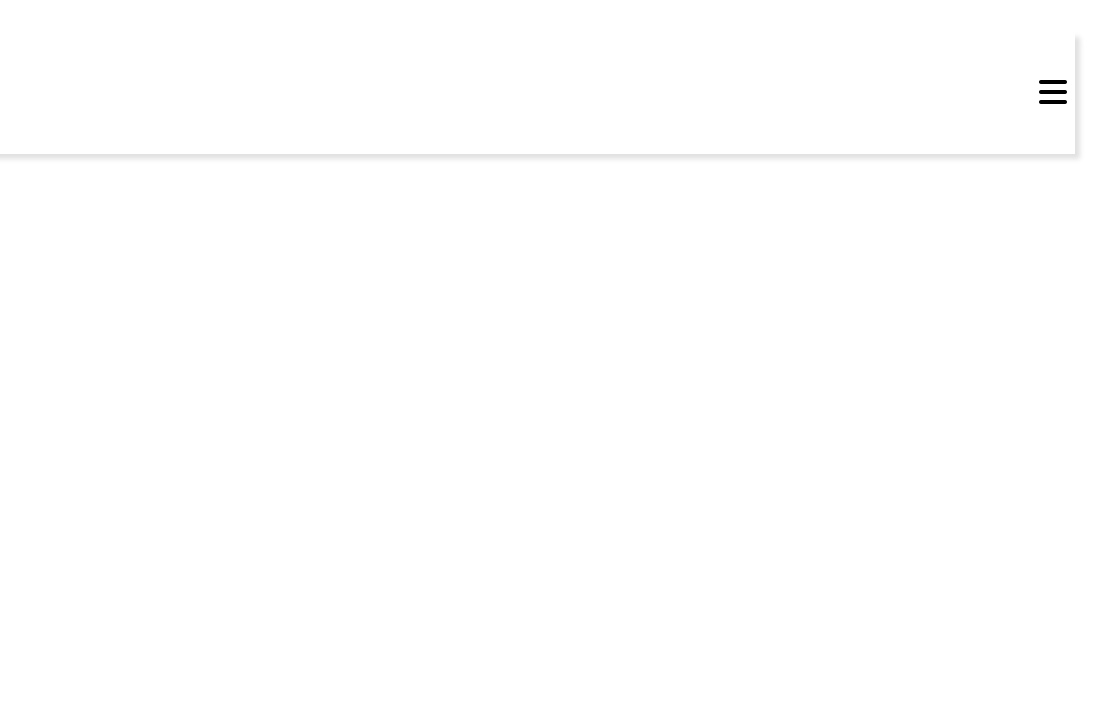
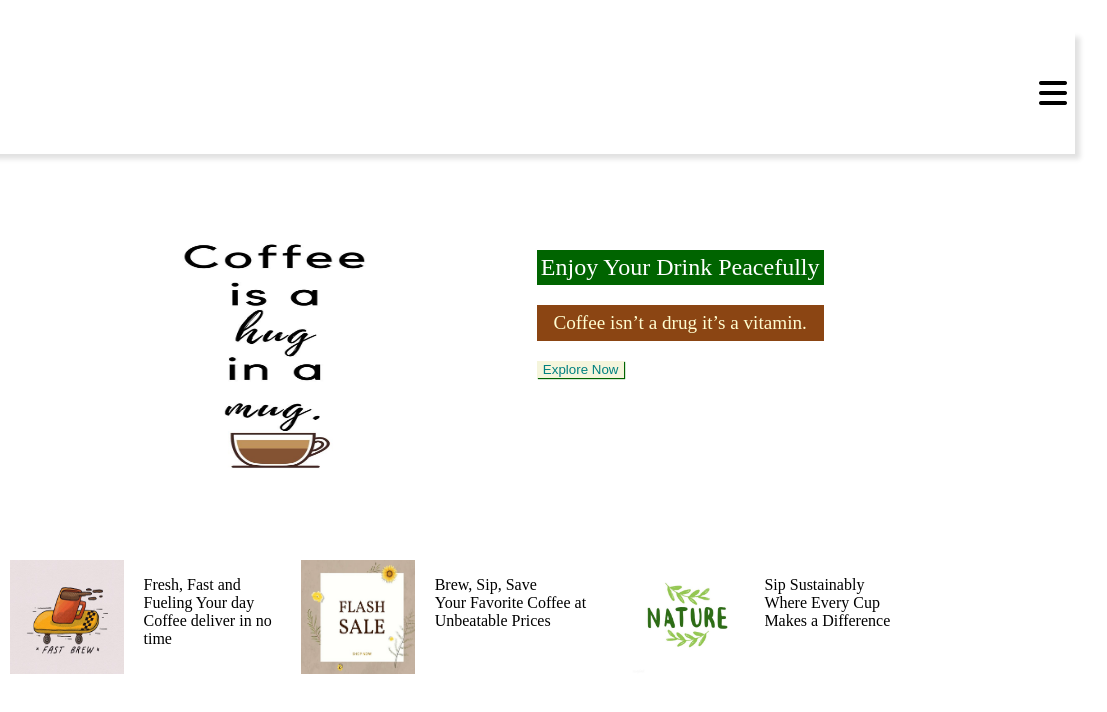
Before and after one commit to cantcreate/Restaurant, a plain HTML site: page index.html in a window 1280 px wide. Shown: the full height of the page, 173-1280 px from the left. Drawn offline with Linux system fonts and the light colour scheme; files whose address does not match are found by name.

Commit message:
body formation

```diff
--- a/index.html
+++ b/index.html
@@ -25,7 +25,57 @@
             </div>
         </div>
     </nav>
+
+<div class="mainpart">
+    <div class="slogan">
+    <div class="slogan_img">
+        <img src="C:\Users\adhik\OneDrive\Desktop\party\Restaurant\image\coffee.png" alt="slogan">
+    </div>
+
+    <div class="slogan_word">
+    <h2>
+        Enjoy Your Drink Peacefully
+    </h2>
+
     <p>
+        Coffee isn’t a drug  it’s a vitamin.
+
     </p>
+    <a href="menu.html">
+       <button class="explorebtn">Explore Now</button>
+    </a>
+    </div>
+    </div>
+    <div class="features">
+        <div class="feature">
+            <img src="image/delivery.png" alt="Delivery">
+        </div>
+            <div class="feature_detail">
+                <p>
+                    Fresh, Fast and Fueling Your day <br>
+                    Coffee deliver in no time
+                </p>
+            </div>
+        <div class="feature">
+            <img src="image/discount.png" alt="Offers">
+        </div>
+            <div class="feature_detail">
+                <p>
+                    Brew, Sip, Save <br>Your Favorite Coffee at Unbeatable Prices
+                </p>
+
+
+        </div>
+        <div class="feature">
+            <img src="image/naturefrnd.png" alt="naturalproduct">
+        </div>
+            <div class="feature_detail">
+                <p>
+                    Sip Sustainably <br>Where Every Cup Makes a Difference
+                </p>
+
+        </div>
+    </div>
+</div>
 </body>
 </html>
--- a/style.css
+++ b/style.css
@@ -22,16 +22,67 @@ nav .navigationheading .logo img {
     height: 3cm;
     width: 3cm;
 }
-nav .navigationheading button {
-    border:
-}
+
 nav .navigation button:hover {
     box-shadow: 2px 2px 2px grey;
 }
 
 nav .navigationheading .button {
     font-size: 32px;
+    padding-top: 2px ;
 }
 nav .navigationheading .button:hover {
     color: pink;
 }
+.mainpart {
+    padding: 2cm;
+}
+.mainpart .slogan_img {
+    padding: 6px;
+    margin: 6px;
+}
+.mainpart .slogan_img img {
+    height: 6cm;
+    width: 8cm;
+}
+.slogan {
+    display: flex;
+    gap: 100px;
+    justify-content: center;
+}
+button .explorebtn {
+    font-family: 'Lucida Sans', 'Lucida Sans Regular', 'Lucida Grande', 'Lucida Sans Unicode', Geneva, Verdana, sans-serif;
+}
+.slogan button:hover {
+    box-shadow: 3px 3px 3px blue;
+}
+.slogan_word h2 {
+    background-color: darkgreen;
+    color: white;
+    font-weight: 400;
+    padding: 4px;
+}
+.slogan_word p {
+    background-color: #8B4513;
+    padding: 7px;
+    color: #FFFDD0;
+    font-weight: 400;
+    text-align: center;
+    font-size: larger;
+}
+.slogan button {
+    background-color: #F5F5DC;
+    color: #008080;
+    border: none;
+    box-shadow: 1px 1px 1px darkgreen;
+
+}
+.features {
+    display: flex;
+    gap: 20px;
+    padding: 2cm;
+}
+.features .feature img {
+    height: 3cm;
+    width: 3cm;
+}
```
Also changed, not shown: menu.html (added, +1 -0 lines), image/coffee.png (added), image/delivery.png (added), image/discount.png (added), image/naturefrnd.png (added).
